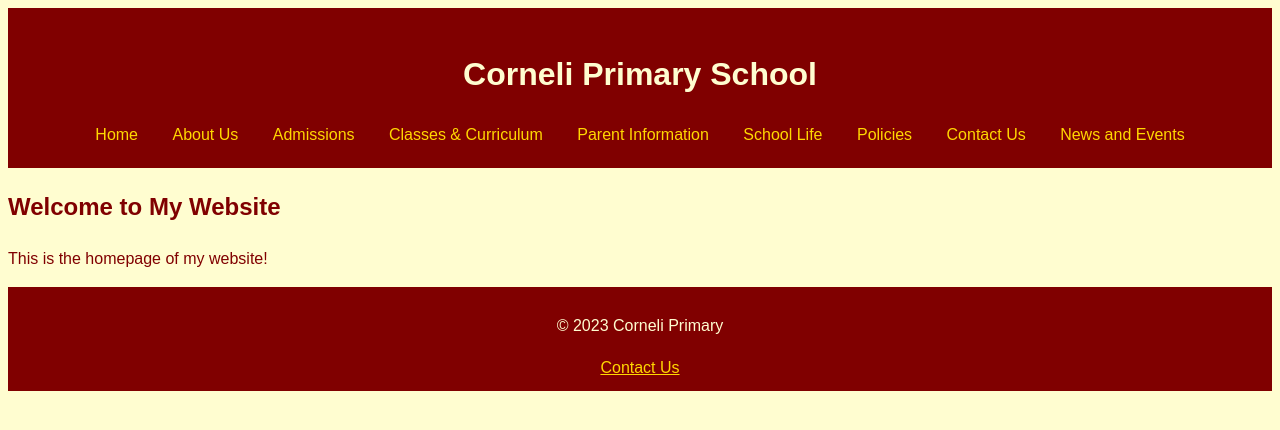
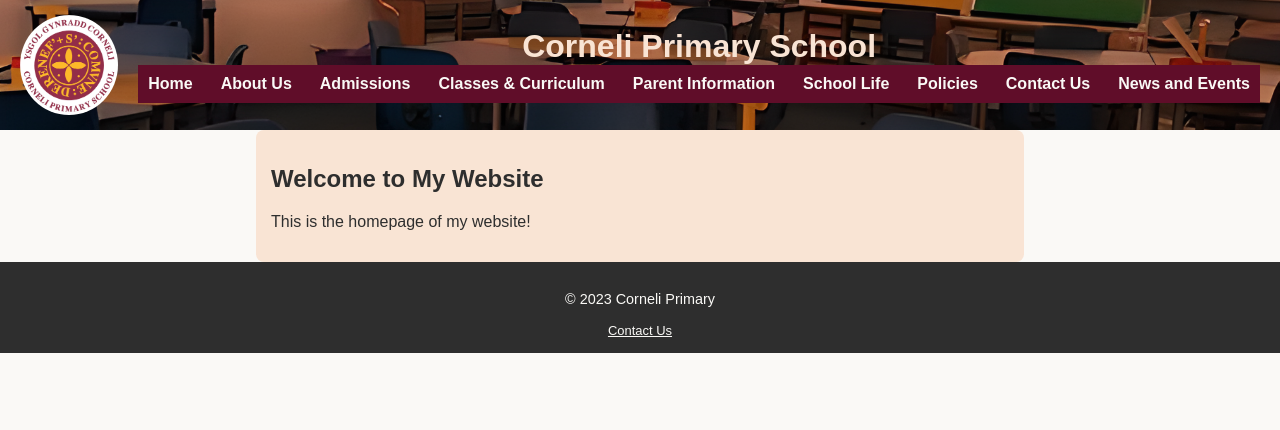
Before and after one commit to ColinDaglish/corneli-primary, a Django app: page / in a window 1280 px wide. Shown: the top 430 px of the page. Run offline with Django 5.2, Linux system fonts and the light colour scheme.

Commit message:
update branding on homepage

```diff
--- a/static/css/styles.css
+++ /dev/null
@@ -1,70 +0,0 @@
-/* General Styles */
-body {
-    font-family: Arial, sans-serif;
-    background-color: #FFFDD0;
-    /* Cream */
-    color: #800000;
-    /* Maroon for text */
-    line-height: 1.6;
-}
-
-/* Header Styles */
-header {
-    background-color: #800000;
-    /* Maroon */
-    color: #FFFDD0;
-    /* Cream */
-    padding: 20px;
-    text-align: center;
-}
-
-/* Navigation Styles */
-nav a {
-    color: #FFD700;
-    /* Gold */
-    text-decoration: none;
-    margin: 0 15px;
-}
-
-nav a:hover {
-    color: #A52A2A;
-    /* Light Maroon on hover */
-}
-
-/* Main Content Styles */
-.grid-container {
-    display: grid;
-    grid-template-columns: repeat(auto-fill, minmax(200px, 1fr));
-    gap: 20px;
-    padding: 20px;
-}
-
-.grid-item {
-    background-color: #D3D3D3;
-    /* Soft Gray */
-    border: 1px solid #A52A2A;
-    /* Light Maroon for borders */
-    border-radius: 5px;
-    padding: 20px;
-    text-align: center;
-}
-
-/* Footer Styles */
-footer {
-    background-color: #800000;
-    /* Maroon */
-    color: #FFFDD0;
-    /* Cream */
-    padding: 10px;
-    text-align: center;
-}
-
-footer a {
-    color: #FFD700;
-    /* Gold */
-}
-
-footer a:hover {
-    color: #A52A2A;
-    /* Light Maroon on hover */
-}
--- /dev/null
+++ b/static/website/css/styles.css
@@ -0,0 +1,161 @@
+/* Base styling for mobile-first design */
+body {
+    font-family: Arial, sans-serif;
+    background-color: #FAF9F6;
+    /* Neutral light background */
+    color: #2E2E2E;
+    /* Dark gray text for readability */
+    margin: 0;
+    padding: 0;
+}
+
+/* Header styling */
+header {
+    /* background-color: #932D48; */
+    /* Primary maroon color */
+    color: #FAF9F6;
+    /* Light text on dark background */
+    background-image: url('/static/website/images/classroom-red-filter.png');
+    background-size: cover;
+    background-position: center;
+    background-repeat: no-repeat;
+    padding: 15px 20px;
+    text-align: center;
+    display: flex;
+    justify-content: flex-start;
+    align-items: center;
+}
+
+header h1 {
+    margin: 0;
+    font-size: 2em;
+    color: #F9E4D4;
+    /* Soft beige for a welcoming contrast */
+}
+
+/* Logo styling */
+.header-logo {
+    height: 100px;
+    /* Adjust size as needed */
+    width: auto;
+    /* Maintain aspect ratio */
+    margin-right: 20px;
+    border-radius: 50%;
+    vertical-align: bottom;
+}
+
+/* Center container styling */
+.header-center {
+    text-align: center;
+    /* Center-align title and nav within .header-center */
+    flex-grow: 1;
+    /* Allows the center section to take up remaining space */
+}
+
+nav {
+    display: flex;
+    justify-content: space-between;
+    gap: 15px;
+    margin-top: auto;
+    background-color: #600D29;
+    /* Position navbar at the bottom of the header */
+    bottom: 0;
+    /* Align navbar to the bottom of the header */
+    /* Make sure it aligns with the left side */
+    padding: 10px;
+    /* Adjust padding for navbar */
+    /* Space between links */
+}
+
+/* Navigation styling */
+nav a {
+    color: #FAF9F6;
+    text-decoration: none;
+    font-weight: bold;
+}
+
+nav a:hover {
+    color: #D1A054;
+    /* Warm gold for hover effect */
+}
+
+/* Mobile responsiveness - stack the nav vertically on smaller screens */
+@media (max-width: 768px) {
+
+    /* Change the nav to a column layout */
+    nav {
+        flex-direction: column;
+        align-items: center;
+        /* Center-align links vertically */
+        gap: 10px;
+        /* Space between links */
+    }
+
+
+    header h1 {
+        font-size: 1.5em;
+        /* Adjust title font size for smaller screens */
+    }
+}
+
+
+/* Button styling */
+button,
+.btn {
+    background-color: #932D48;
+    /* Primary color */
+    color: #FAF9F6;
+    border: none;
+    padding: 10px 20px;
+    cursor: pointer;
+    font-weight: bold;
+    border-radius: 4px;
+}
+
+button:hover,
+.btn:hover {
+    background-color: #D1A054;
+    /* Warm gold for hover */
+}
+
+/* Main content styling */
+main {
+    width: 100%;
+    padding: 15px;
+    box-sizing: border-box;
+    background-color: #F9E4D4;
+    /* Soft beige for sections */
+    border-radius: 8px;
+}
+
+/* Responsive layout for larger screens */
+@media (min-width: 768px) {
+    main {
+        width: 33.33%;
+        margin: 0 auto;
+    }
+}
+
+@media (min-width: 1200px) {
+    main {
+        width: 60%;
+    }
+}
+
+/* Footer styling */
+footer {
+    background-color: #2E2E2E;
+    /* Dark neutral for footer */
+    color: #FAF9F6;
+    text-align: center;
+    padding: 15px;
+    font-size: 0.9em;
+}
+
+footer a {
+    /* Dark neutral for footer */
+    color: #FAF9F6;
+    text-align: center;
+    padding: 15px;
+    font-size: 0.9em;
+}
--- a/templates/website/base.html
+++ b/templates/website/base.html
@@ -7,11 +7,13 @@
 <head>
     <meta charset="UTF-8">
     <title>{% block title %}My Website{% endblock %}</title>
-    <link rel="stylesheet" href="{% static 'css/styles.css' %}">
+    <link rel="stylesheet" href="{% static 'website/css/styles.css' %}">
 </head>
 
 <body>
     <header>
+        <img src="{% static 'website/images/corneli-primary-logo.png' %}" alt="School Logo" class="header-logo">
+        <div class="header-center">
             <h1>Corneli Primary School</h1>
             <nav role="navigation" aria-label="Main navigation">
                 <a href="/">Home</a>
@@ -23,8 +25,8 @@
                 <a href="/policies/">Policies</a>
                 <a href="/contact-us/">Contact Us</a>
                 <a href="/news-and-events/"> News and Events</a>
-
             </nav>
+        </div>
     </header>
     <main role="main">
         {% block content %}{% endblock %}
--- a/website/views.py
+++ b/website/views.py
@@ -1,5 +1,4 @@
 # website/views.py
-from django.http import HttpResponse
 from django.shortcuts import render
 
 
```
Also changed, not shown: static/website/images/classroom-red-filter.png (added), static/website/images/corneli-primary-logo.png (added). Lines whose indentation alone changed are shown as unchanged.
